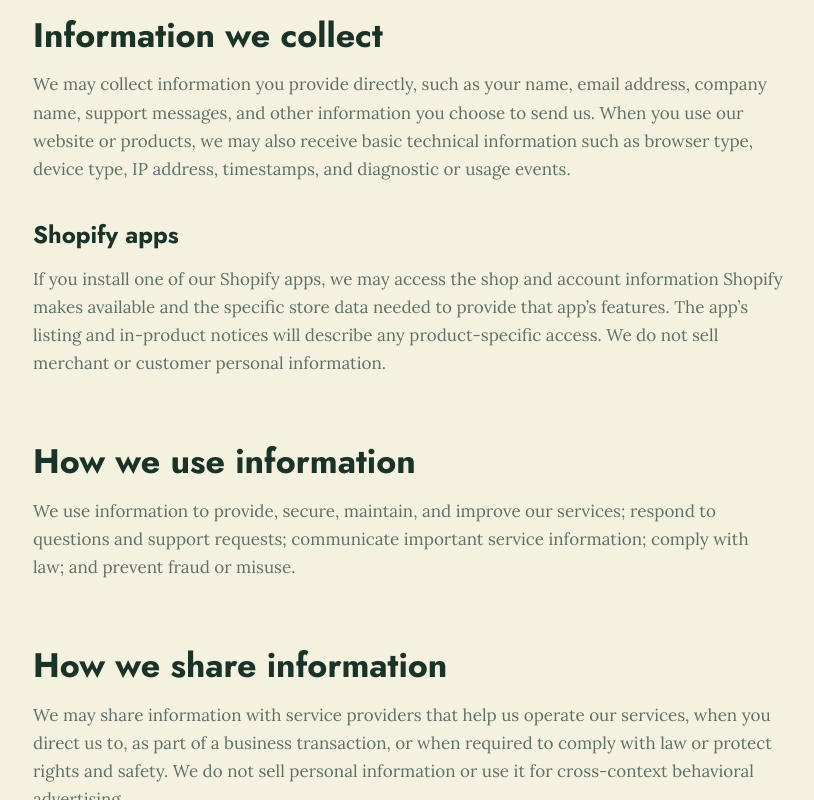
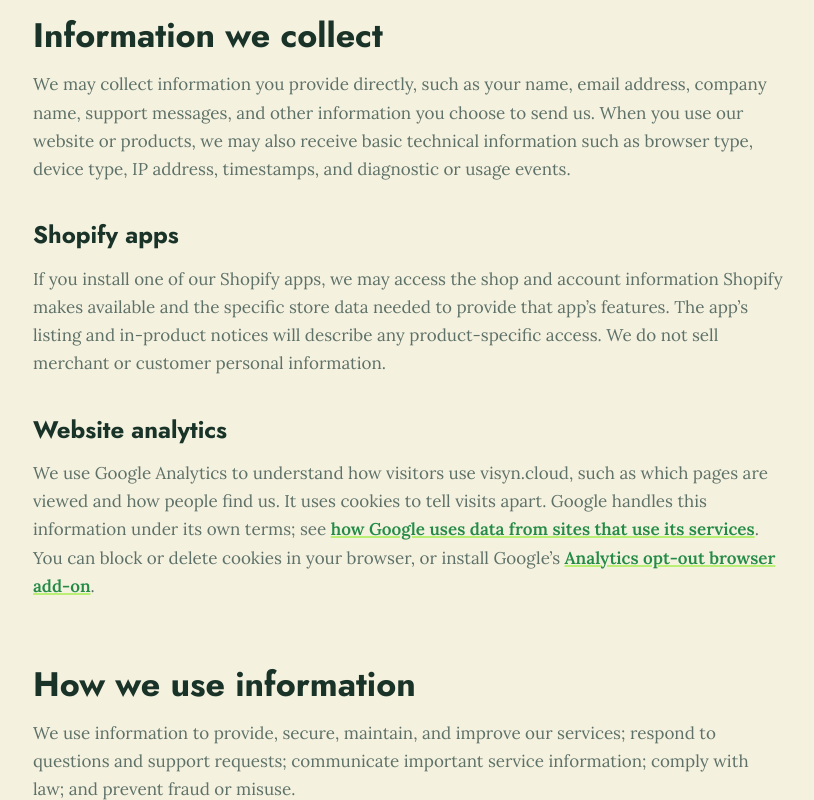
Before and after one commit to IanPhilpot/visyn-cloud, a plain HTML site: page privacy.html in a window 1280 px wide. Shown: the part 803-1603 px from the top of the page, without its empty margins (232-1046 px from the left). Drawn offline with Linux system fonts and the light colour scheme; a web font is replaced by a local one.

Commit message:
Disclose Google Analytics in the privacy policy (#4)
Adds a Website analytics subsection: Google Analytics and its cookies, a
link to how Google uses data from sites that use its services, and the
Analytics opt-out add-on. Last updated moves to October 2, 2026.

Co-Authored-By: Claude Opus 5.5 <noreply@anthropic.com>
Claude-Session: https://claude.ai/code/session_01SYNzJ7vxUNf9tbhYqehGYc

```diff
--- a/privacy.html
+++ b/privacy.html
@@ -10,10 +10,10 @@
 </script>
 <meta charset="utf-8"><meta name="viewport" content="width=device-width,initial-scale=1"><title>Privacy Policy — Visyn Studio</title><meta name="description" content="Privacy policy for Visyn Studio websites, apps, and services."><meta name="theme-color" content="#173d2a"><link rel="preconnect" href="https://fonts.googleapis.com"><link rel="preconnect" href="https://fonts.gstatic.com" crossorigin><link href="https://fonts.googleapis.com/css2?family=Bagel+Fat+One&amp;family=Jost:wght@400..700&amp;family=Lora:ital,wght@0,400;0,600;1,400&amp;display=swap" rel="stylesheet"><link rel="stylesheet" href="assets/css/styles.css"><script src="assets/js/site.js" defer></script></head><body>
 <a class="skip-link" href="#main">Skip to content</a><header class="site-header"><a class="wordmark" href="/"><span>visyn</span><b>.cloud</b></a><button class="menu-button" type="button" aria-expanded="false" aria-controls="site-nav"><span></span><span></span><span></span><span class="sr-only">Menu</span></button><nav class="site-nav" id="site-nav"><a href="/mixmaxxing.html">MixMaxxing</a><a href="/help.html">Help</a><a href="/contact.html">Contact</a><button class="theme-button" type="button" aria-label="Switch color theme">◐</button></nav></header>
-<main id="main" class="legal"><header class="legal-header"><p class="eyebrow"><span></span> The clear version</p><h1>Privacy Policy</h1><p>We believe privacy information should be readable. This policy explains how Visyn Studio handles information across our website, apps, and services.</p><p class="updated">Last updated: September 9, 2026</p></header><article class="legal-body">
+<main id="main" class="legal"><header class="legal-header"><p class="eyebrow"><span></span> The clear version</p><h1>Privacy Policy</h1><p>We believe privacy information should be readable. This policy explains how Visyn Studio handles information across our website, apps, and services.</p><p class="updated">Last updated: October 2, 2026</p></header><article class="legal-body">
 <h2>Who we are</h2><p>Visyn Studio builds and provides the software services described here. In this policy, “Visyn Studio,” “we,” “us,” and “our” refer to Visyn Studio and those services.</p>
 <h2>Information we collect</h2><p>We may collect information you provide directly, such as your name, email address, company name, support messages, and other information you choose to send us. When you use our website or products, we may also receive basic technical information such as browser type, device type, IP address, timestamps, and diagnostic or usage events.</p>
-<h3>Shopify apps</h3><p>If you install one of our Shopify apps, we may access the shop and account information Shopify makes available and the specific store data needed to provide that app’s features. The app’s listing and in-product notices will describe any product-specific access. We do not sell merchant or customer personal information.</p>
+<h3>Shopify apps</h3><p>If you install one of our Shopify apps, we may access the shop and account information Shopify makes available and the specific store data needed to provide that app’s features. The app’s listing and in-product notices will describe any product-specific access. We do not sell merchant or customer personal information.</p><h3>Website analytics</h3><p>We use Google Analytics to understand how visitors use visyn.cloud, such as which pages are viewed and how people find us. It uses cookies to tell visits apart. Google handles this information under its own terms; see <a href="https://policies.google.com/technologies/partner-sites">how Google uses data from sites that use its services</a>. You can block or delete cookies in your browser, or install Google’s <a href="https://tools.google.com/dlpage/gaoptout">Analytics opt-out browser add-on</a>.</p>
 <h2>How we use information</h2><p>We use information to provide, secure, maintain, and improve our services; respond to questions and support requests; communicate important service information; comply with law; and prevent fraud or misuse.</p>
 <h2>How we share information</h2><p>We may share information with service providers that help us operate our services, when you direct us to, as part of a business transaction, or when required to comply with law or protect rights and safety. We do not sell personal information or use it for cross-context behavioral advertising.</p>
 <h2>Retention and security</h2><p>We retain information only as long as reasonably needed for the purposes described here, including legal, accounting, security, and support needs. We use reasonable administrative, technical, and organizational safeguards, but no system can guarantee absolute security.</p>
```
